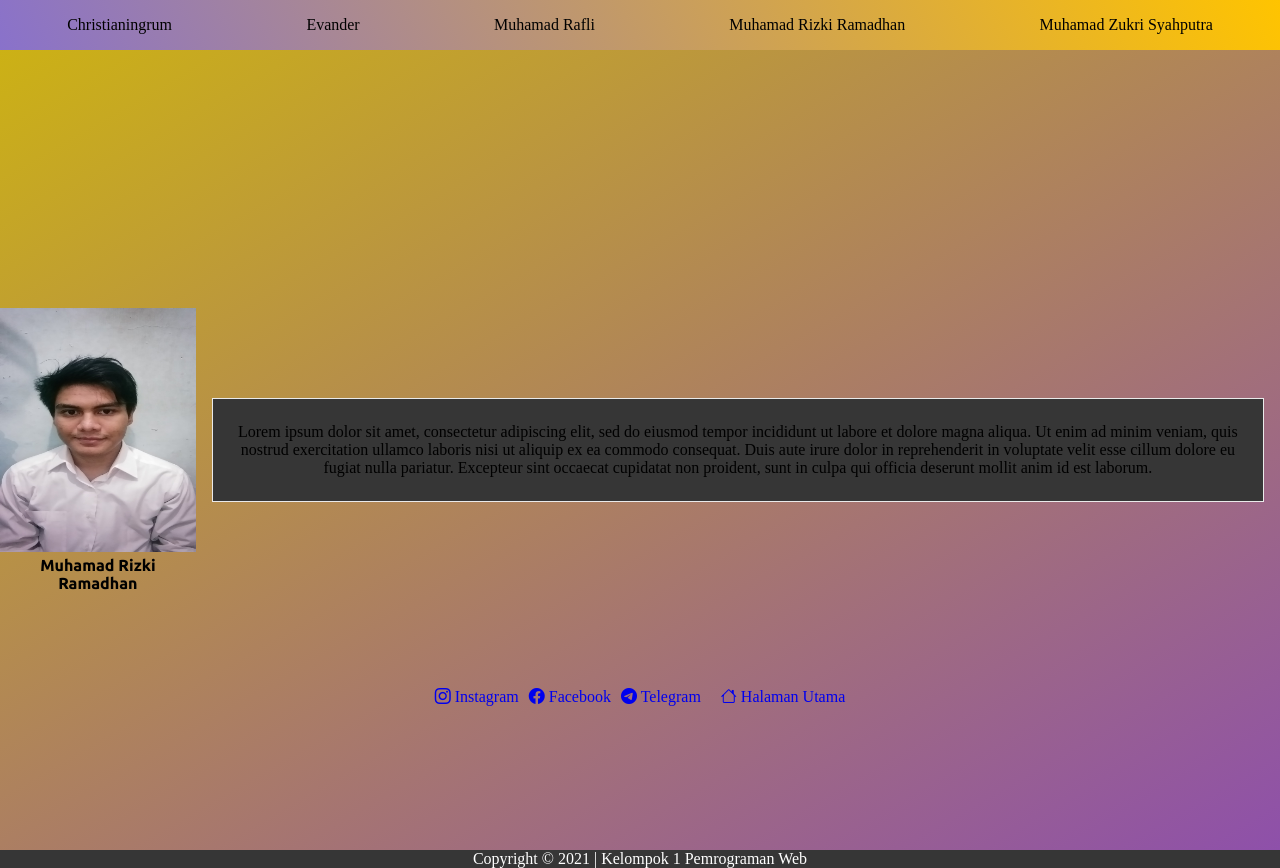
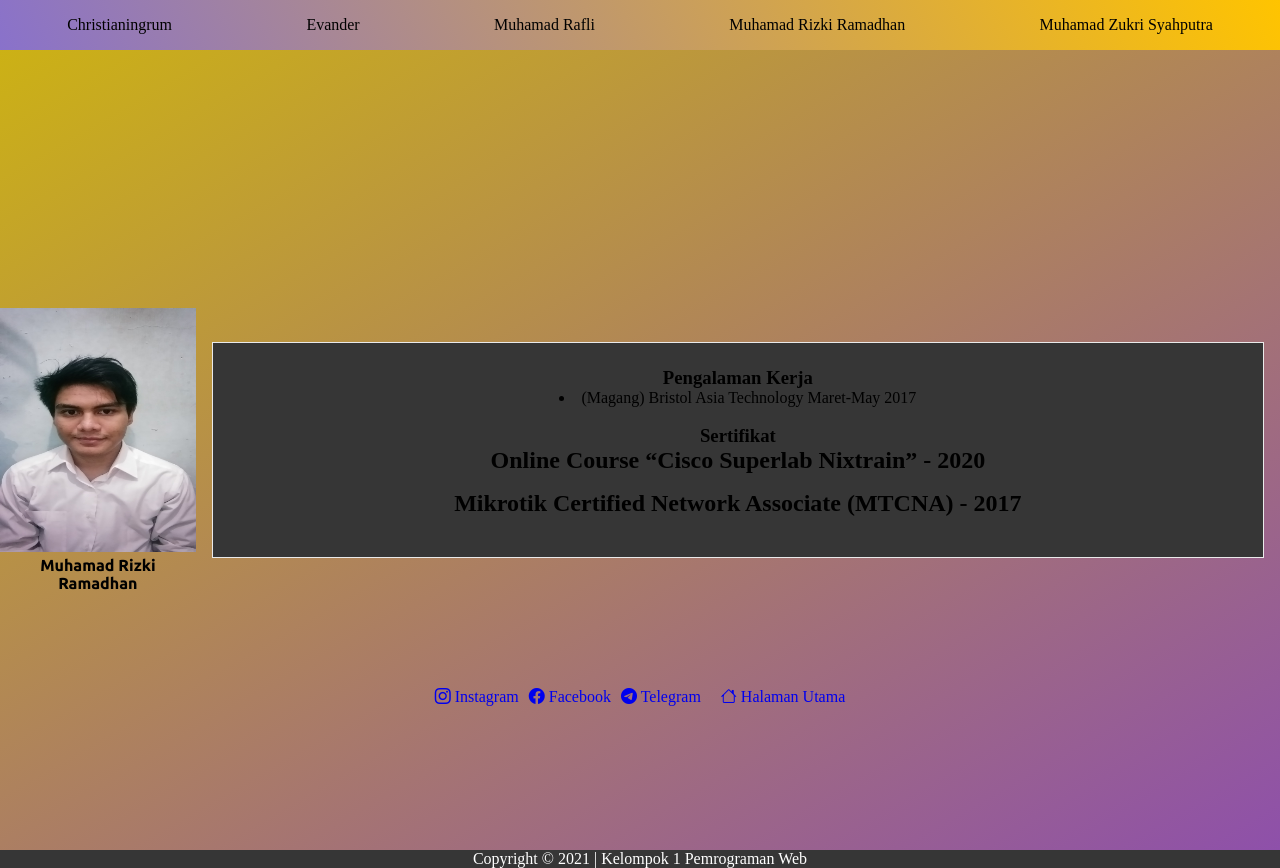
Before and after one commit to wimpoge/webpemrogramankelompok1, a Next.js app: page /Ram2 in a window 1280 px wide. Built offline with nearby package versions, Linux system fonts and the light colour scheme.

Commit message:
Add files via upload

```diff
--- a/pages/Ram2.js
+++ b/pages/Ram2.js
@@ -18,19 +18,25 @@ const Ram2 = () => {
          <h3 className={styles.name}>Muhamad Rizki Ramadhan</h3>
          </div>
         <div className={styles.card2}>
-            <p>Lorem ipsum dolor sit amet, consectetur adipiscing elit, sed do eiusmod tempor incididunt ut labore et dolore magna aliqua. Ut enim ad minim veniam, quis nostrud exercitation ullamco laboris nisi ut aliquip ex ea commodo consequat. Duis aute irure dolor in reprehenderit in voluptate velit esse cillum dolore eu fugiat nulla pariatur. Excepteur sint occaecat cupidatat non proident, sunt in culpa qui officia deserunt mollit anim id est laborum. </p>
+        <h3>Pengalaman Kerja</h3>
+            <li>(Magang) Bristol Asia Technology Maret-May 2017 </li>
+            <br/>
+
+            <h3>Sertifikat</h3>
+                <a href="/WhatsApp Image 2021-11-23 at 20.10.11.jpeg"><h2>Online Course “Cisco Superlab Nixtrain” - 2020</h2></a>
+                <h2>Mikrotik Certified Network Associate (MTCNA) - 2017</h2>
 
         </div>
         <div className={sosmed.wrapper}>
             <div className ={sosmed.ul}>
             <li className={sosmed.Instagram}>
-                 <a href="#" style={{ textDecoration: 'none' }} ><i className="bi bi-instagram"></i> Instagram</a>
+                 <a href="http://www.instagram.com/rizki_ramram" style={{ textDecoration: 'none' }} ><i className="bi bi-instagram"></i> Instagram</a>
                  </li>
             <li className={sosmed.Facebook}>
-                 <a href="#" style={{ textDecoration: 'none' }} ><i className="bi bi-facebook"></i> Facebook</a>
+                 <a href="http://www.facebook.com/Rizki123456987" style={{ textDecoration: 'none' }} ><i className="bi bi-facebook"></i> Facebook</a>
                 </li>
             <li className={sosmed.Telegram}>
-                 <a href="#" style={{ textDecoration: 'none' }} ><i className="bi bi-telegram"></i> Telegram</a>
+                 <a href="http://t.me/rizkiramram" style={{ textDecoration: 'none' }} ><i className="bi bi-telegram"></i> Telegram</a>
                 </li>
                 <br />
             <li className={sosmed.Home}>
--- a/pages/Zukri.js
+++ b/pages/Zukri.js
@@ -35,13 +35,13 @@ const Zukri = () => {
         <div className={sosmed.wrapper}>
             <div className ={sosmed.ul}>
             <li className={sosmed.Instagram}>
-                 <a href="#" style={{ textDecoration: 'none' }} ><i className="bi bi-instagram"></i> Instagram</a>
+                 <a href="https://www.instagram.com/zukrayy/" style={{ textDecoration: 'none' }} ><i className="bi bi-instagram"></i> Instagram</a>
                  </li>
             <li className={sosmed.Facebook}>
-                 <a href="#" style={{ textDecoration: 'none' }} ><i className="bi bi-facebook"></i> Facebook</a>
+                 <a href="http://t.me/Krayyx" style={{ textDecoration: 'none' }} ><i className="bi bi-facebook"></i> Facebook</a>
                 </li>
             <li className={sosmed.Telegram}>
-                 <a href="#" style={{ textDecoration: 'none' }} ><i className="bi bi-telegram"></i> Telegram</a>
+                 <a href="http://t.me/Krayyx" style={{ textDecoration: 'none' }} ><i className="bi bi-telegram"></i> Telegram</a>
                 </li>
                 <br />
             <li className={sosmed.Home}>
```
Also changed, not shown: pages/Evander.js (+4 -4 lines).
